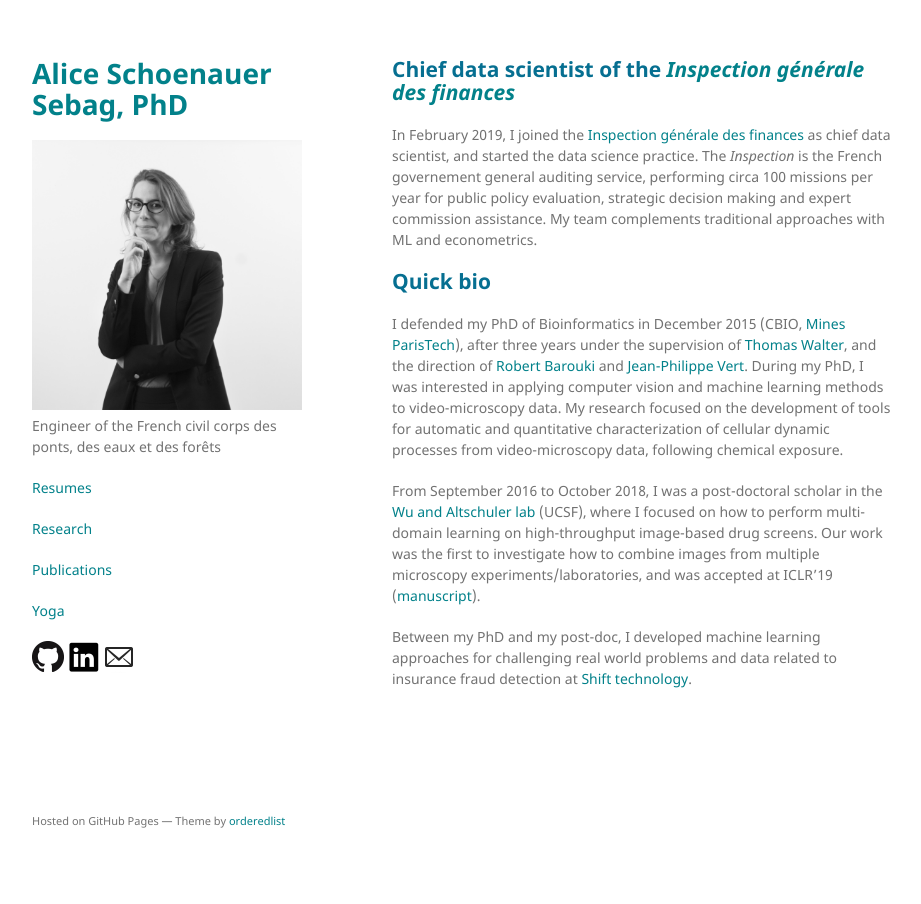
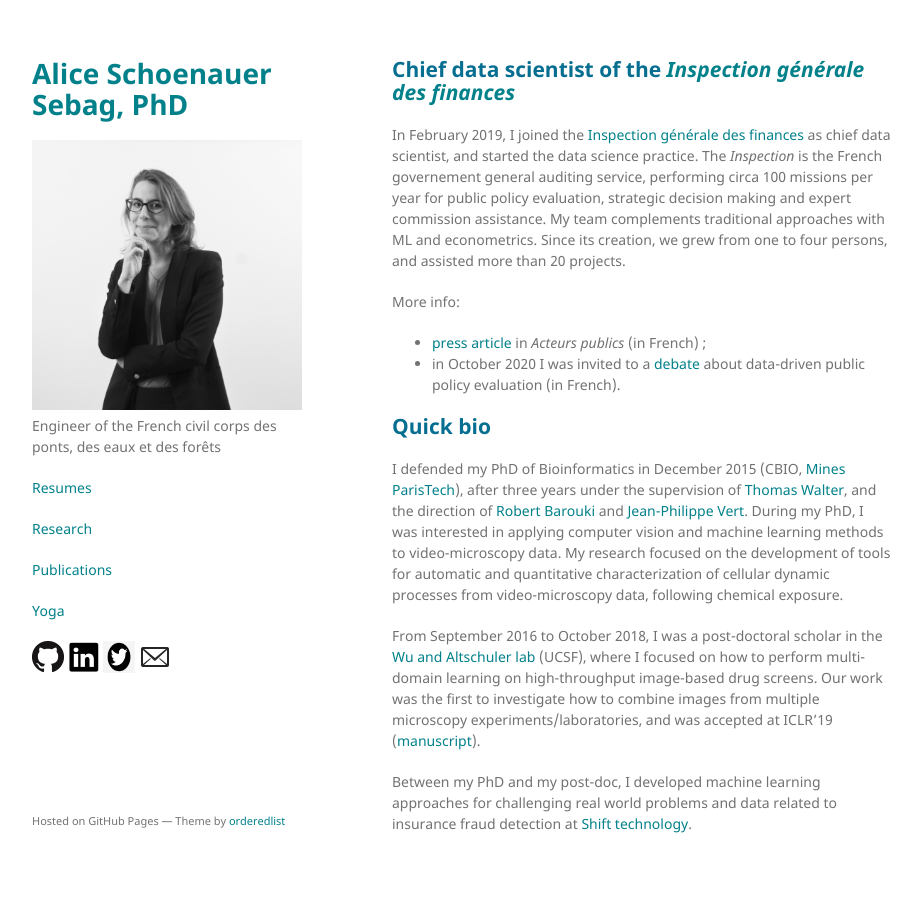
Before and after one commit to aschoenauer-sebag/aschoenauer-sebag, a Jekyll site: the page built from index.md, in a window 1280 px wide. Shown: the whole page, without its empty margins (178-1099 px from the left). Built offline with Jekyll 4.4.1, drawn with Linux system fonts in a browser that asks for light colours; our own code applies the rules of GitHub Pages for plain Markdown files.

Commit message:
Ajout article et lien twitter

```diff
--- a/_layouts/default.html
+++ b/_layouts/default.html
@@ -30,6 +30,7 @@
         <p class="view">
             <a href= "https://github.com/aschoenauer-sebag"><img src="assets/GitHub.png"></a>
             <a href= "https://www.linkedin.com/in/alice-schoenauer-sebag-999ba67a/"><img src="assets/linkedin.png" height="32" width="32"></a>
+            <a href= "https://twitter.com/SebagAlice"><img src="assets/twitter.png" height="32" width="32"></a>
             <a href="mailto:alice [dot] schoenauer (at) polytechnique  [dot] org"><img src="assets/mail.png" height="32" width="32"></a>
         </p>
         {% if site.github.is_project_page %}
--- a/index.md
+++ b/index.md
@@ -1,6 +1,11 @@
 ## Chief data scientist of the [_Inspection générale des finances_](https://en.wikipedia.org/wiki/Inspection_g%C3%A9n%C3%A9rale_des_finances_(France))
 
 In February 2019, I joined the [Inspection générale des finances](https://en.wikipedia.org/wiki/Inspection_g%C3%A9n%C3%A9rale_des_finances_(France)) as chief data scientist, and started the data science practice. The _Inspection_ is the French governement general auditing service, performing circa 100 missions per year for public policy evaluation, strategic decision making and expert commission assistance. My team complements traditional approaches with ML and econometrics.
+Since its creation, we grew from one to four persons, and assisted more than 20 projects.
+
+More info:
+- [press article](assets/articleJan2020_ActeursPublics.pdf) in *Acteurs publics* (in French) ;
+- in October 2020 I was invited to a [debate](https://www.acteurspublics.fr/webtv/emissions/les-rencontres-des-acteurs-publics/debat-comment-les-donnees-publiques-peuvent-elles-appuyer-levaluation) about data-driven public policy evaluation (in French).
 
 ## Quick bio
 
```
